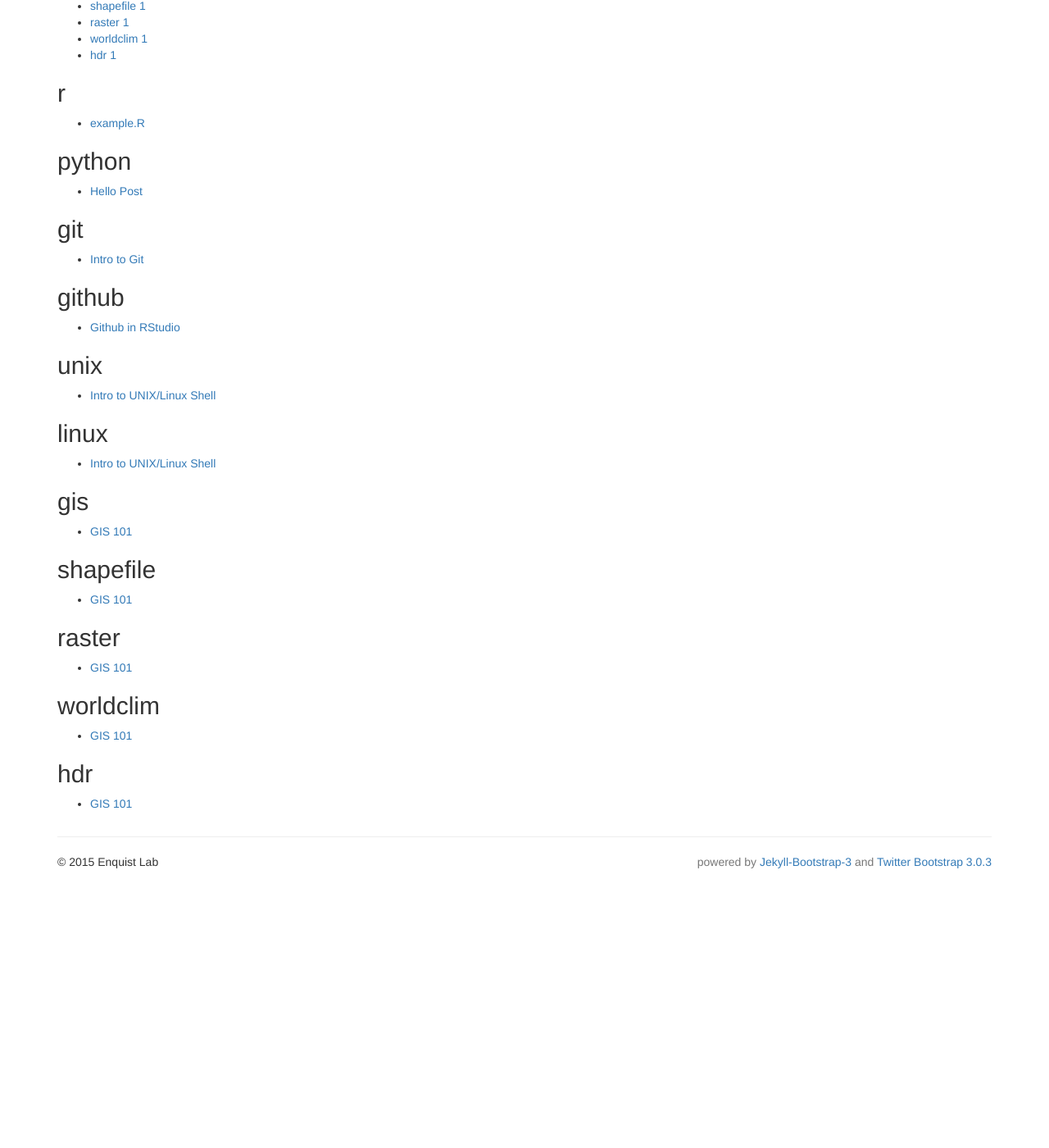
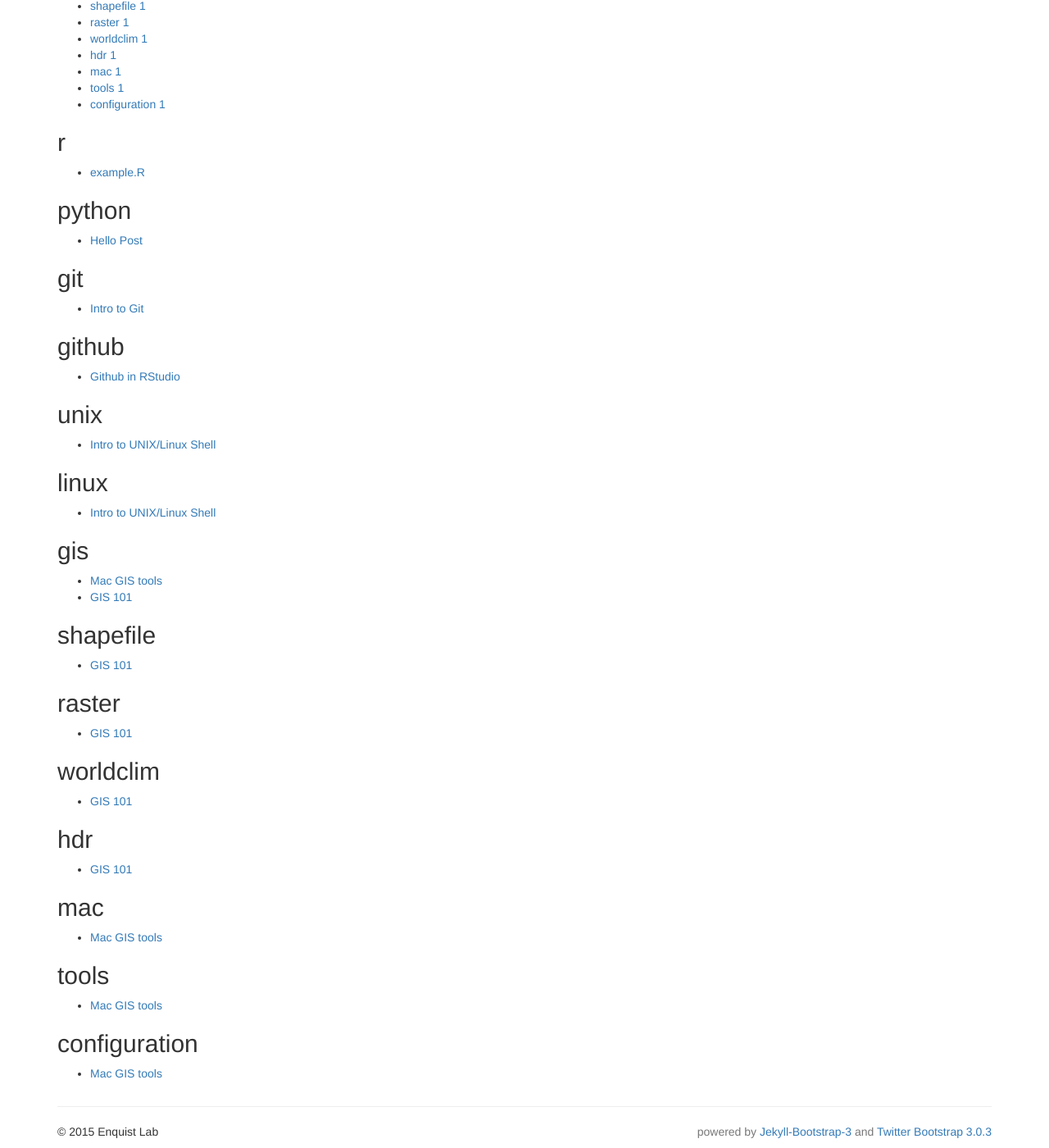
Before and after one commit to EnquistLab/enquistlab.github.io, a Jekyll site: the page built from tags.html, in a window 1280 px wide and 1400 px high, scrolled down 335 px. Shown: the whole window at 82% size. Built offline with Jekyll 4.4.1, drawn with Linux system fonts in a browser that asks for light colours; nearby versions of some CDN libraries; library files that are not in the unit come from our copies; before the commit the page ends 1406 px from its top, so only the background shows below that.

Commit message:
Added categories to GIS posts

```diff
--- a/_posts/2015-10-08-gis-101.md
+++ b/_posts/2015-10-08-gis-101.md
@@ -2,7 +2,7 @@
 layout: post
 title: "GIS 101"
 description: ""
-category:
+category: GIS
 tags: [gis,shapefile,raster,worldclim,hdr]
 ---
 {% include JB/setup %}
--- a/_posts/2015-10-08-mac-gis-tools.md
+++ b/_posts/2015-10-08-mac-gis-tools.md
@@ -2,8 +2,8 @@
 layout: post
 title: "Mac GIS tools"
 description: ""
-category:
-tags: []
+category: GIS
+tags: [mac,gis,tools,configuration]
 ---
 {% include JB/setup %}
 
```
